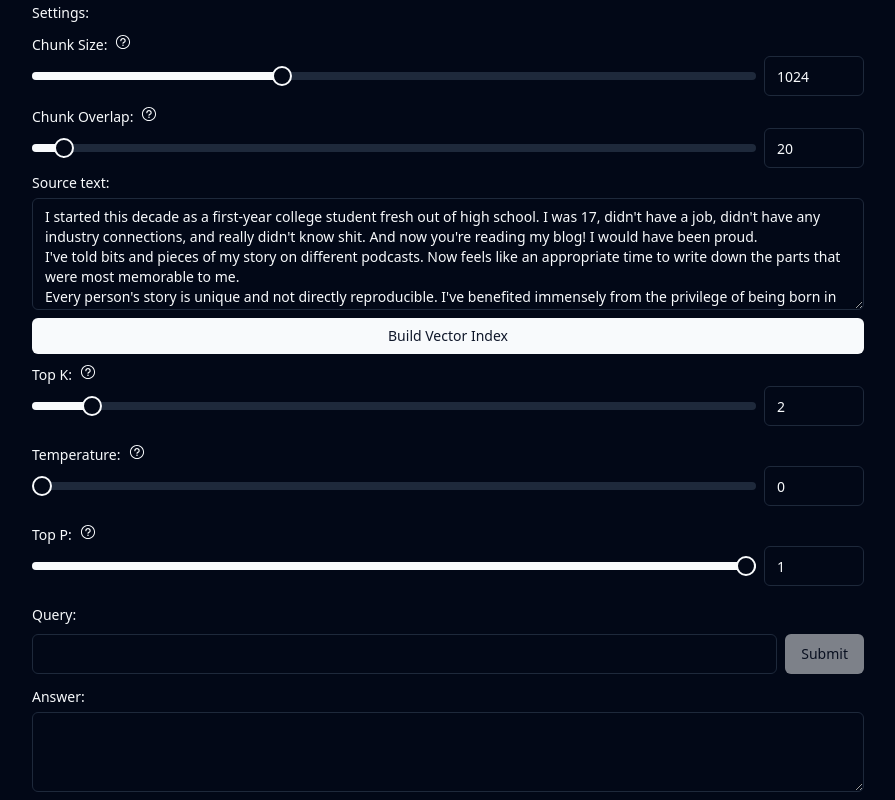
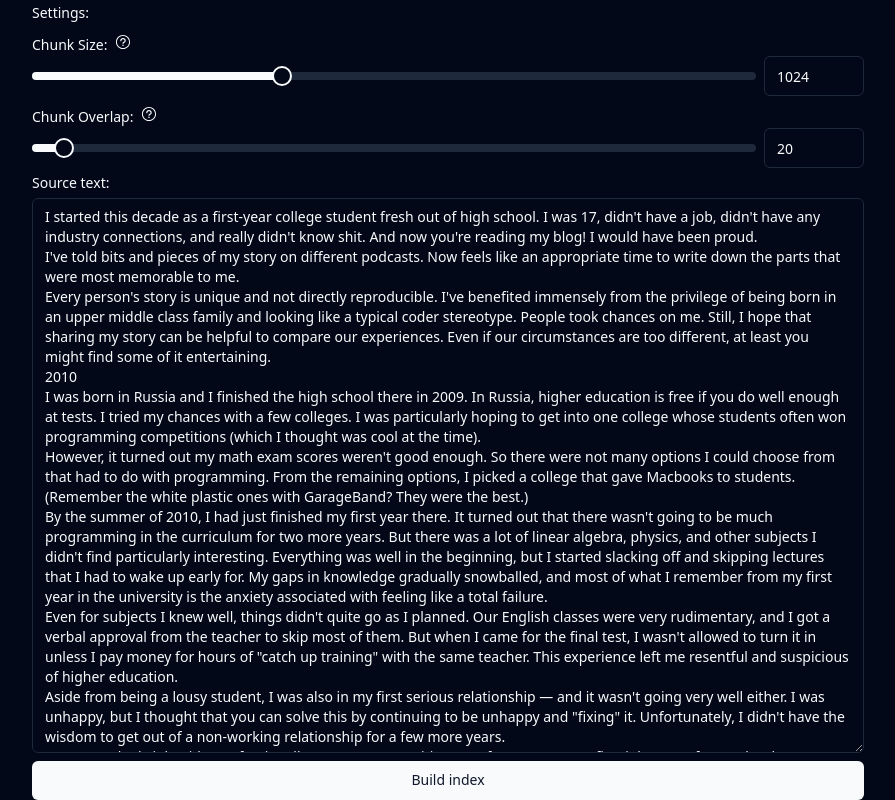
Before and after one commit to run-llama/ts-playground, a Next.js app: page / in a window 1280 px wide. Shown: the whole page, without its empty margins (192-1087 px from the left). Built offline with nearby package versions, Linux system fonts and the light colour scheme.

Commit message:
- split building index and submit query into 2 steps

```diff
--- a/pages/index.tsx
+++ b/pages/index.tsx
@@ -125,8 +125,11 @@ export default function Home() {
             setBuildingIndex(false);
           }}
         >
-          Build Vector Index
+          {buildingIndex ? "Building Vector index..." : "Build index"}
         </Button>
+
+        {!buildingIndex && !needsNewIndex && !runningQuery && (
+          <>
             <LinkedSlider
               className="my-2"
               label="Top K:"
@@ -227,8 +230,15 @@ export default function Home() {
             </div>
             <div className="my-2 flex h-1/4 flex-auto flex-col space-y-2">
               <Label htmlFor={answerId}>Answer:</Label>
-          <Textarea className="flex-1" readOnly value={answer} id={answerId} />
+              <Textarea
+                className="flex-1"
+                readOnly
+                value={answer}
+                id={answerId}
+              />
             </div>
+          </>
+        )}
       </main>
     </>
   );
```
Lines whose indentation alone changed are shown as unchanged.
